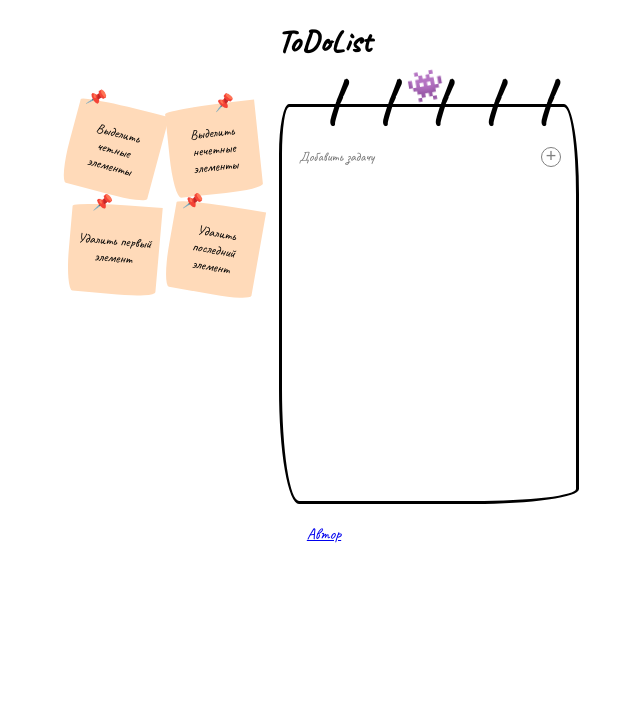
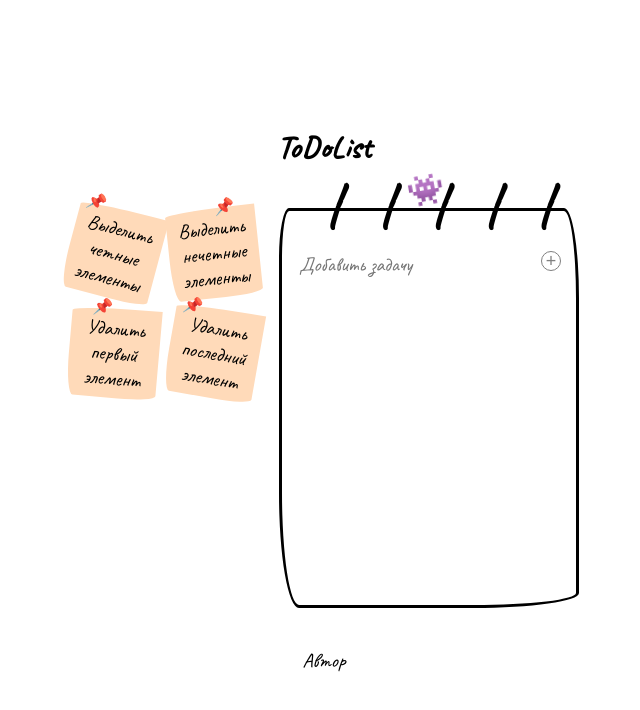
Before and after one commit to EvgeniiyaR/Greenatom-test-CaseLab, a plain HTML site: page index.html in a window 1280 px wide. Shown: the whole page, without its empty margins (316-956 px from the left). Drawn offline with Linux system fonts and the light colour scheme.

Commit message:
feat: add styles main block center, font-size, link

```diff
--- a/style.css
+++ b/style.css
@@ -29,10 +29,17 @@
   font-family: 'Caveat', cursive, Arial, Helvetica, sans-serif;
   display: flex;
   flex-direction: column;
-  gap: 20px;
+  gap: 40px;
   margin: 0 auto;
   max-width: 1200px;
   text-align: center;
+  min-height: 100vh;
+  justify-content: center;
+  align-items: center;
+}
+
+.heading {
+  margin: 0;
 }
 
 .main {
@@ -87,6 +94,7 @@
 .main__button_type_first,
 .main__button_type_last {
   font-family: 'Caveat', cursive, Arial, Helvetica, sans-serif;
+  font-size: 20px;
 }
 
 .main__input {
@@ -165,6 +173,7 @@
   justify-content: space-between;
   padding: 5px;
   border-bottom: 1px solid black;
+  align-items: center;
 }
 
 .main__task:first-of-type {
@@ -286,7 +295,7 @@
   flex-direction: column;
   overflow: auto;
   width: 275px;
-  height: 310px;
+  height: 305px;
 }
 
 .main__list-tasks::-webkit-scrollbar {
@@ -315,6 +324,14 @@
   display: flex;
 }
 
+.main__link {
+  font-size: 20px;
+  margin: 0;
+  text-decoration: none;
+  color: black;
+  transition: color .3s linear;
+}
+
 @media (hover:hover) {
   .main__button:hover {
     cursor: pointer;
@@ -333,6 +350,10 @@
     cursor: default;
     transform: scale(1);
   }
+
+  .main__link:hover {
+    color: blueviolet;
+  }
 }
 
 @media screen and (max-width: 768px) {
```
